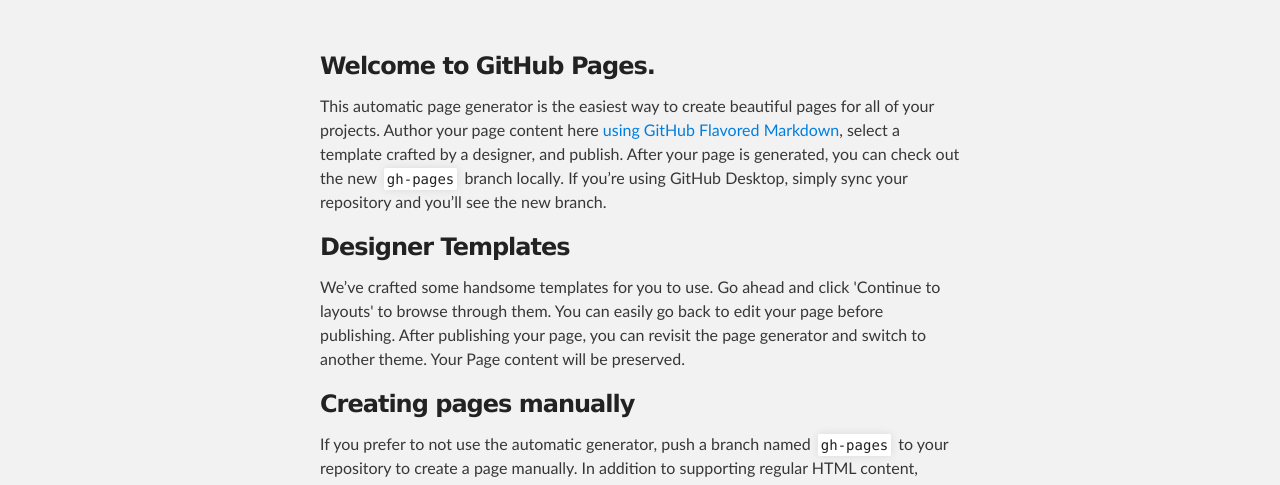
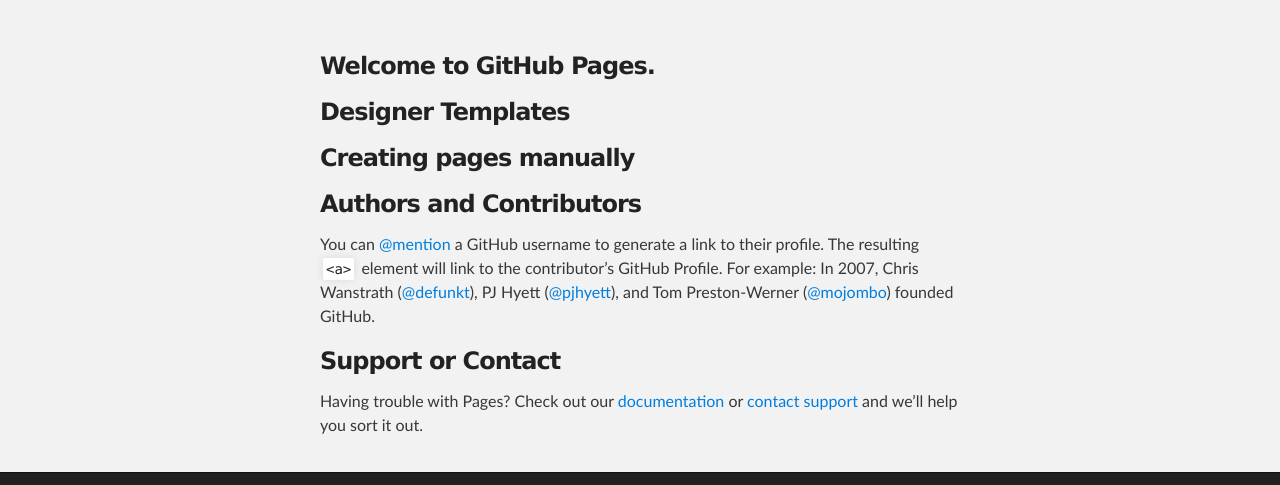
Before and after one commit to ritaturk/ritaturk.github.io, a plain HTML site: page index.html in a window 1280 px wide. Shown: the part 275-760 px from the top of the page. Drawn offline with Linux system fonts and the light colour scheme.

Commit message:
Updated index.html to seem less wordy
got rid of some random git given paragraphs

```diff
--- a/index.html
+++ b/index.html
@@ -30,17 +30,13 @@
         <h3>
 <a id="welcome-to-github-pages" class="anchor" href="#welcome-to-github-pages" aria-hidden="true"><span aria-hidden="true" class="octicon octicon-link"></span></a>Welcome to GitHub Pages.</h3>
 
-<p>This automatic page generator is the easiest way to create beautiful pages for all of your projects. Author your page content here <a href="https://guides.github.com/features/mastering-markdown/">using GitHub Flavored Markdown</a>, select a template crafted by a designer, and publish. After your page is generated, you can check out the new <code>gh-pages</code> branch locally. If you’re using GitHub Desktop, simply sync your repository and you’ll see the new branch.</p>
 
 <h3>
 <a id="designer-templates" class="anchor" href="#designer-templates" aria-hidden="true"><span aria-hidden="true" class="octicon octicon-link"></span></a>Designer Templates</h3>
 
-<p>We’ve crafted some handsome templates for you to use. Go ahead and click 'Continue to layouts' to browse through them. You can easily go back to edit your page before publishing. After publishing your page, you can revisit the page generator and switch to another theme. Your Page content will be preserved.</p>
 
 <h3>
 <a id="creating-pages-manually" class="anchor" href="#creating-pages-manually" aria-hidden="true"><span aria-hidden="true" class="octicon octicon-link"></span></a>Creating pages manually</h3>
-
-<p>If you prefer to not use the automatic generator, push a branch named <code>gh-pages</code> to your repository to create a page manually. In addition to supporting regular HTML content, GitHub Pages support Jekyll, a simple, blog aware static site generator. Jekyll makes it easy to create site-wide headers and footers without having to copy them across every page. It also offers intelligent blog support and other advanced templating features.</p>
 
 <h3>
 <a id="authors-and-contributors" class="anchor" href="#authors-and-contributors" aria-hidden="true"><span aria-hidden="true" class="octicon octicon-link"></span></a>Authors and Contributors</h3>
```
